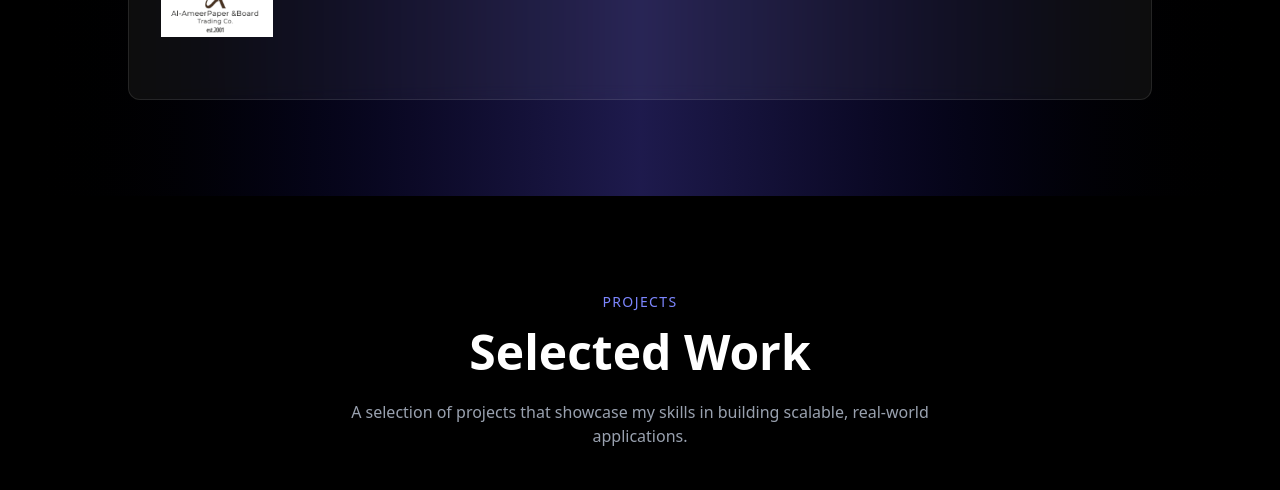
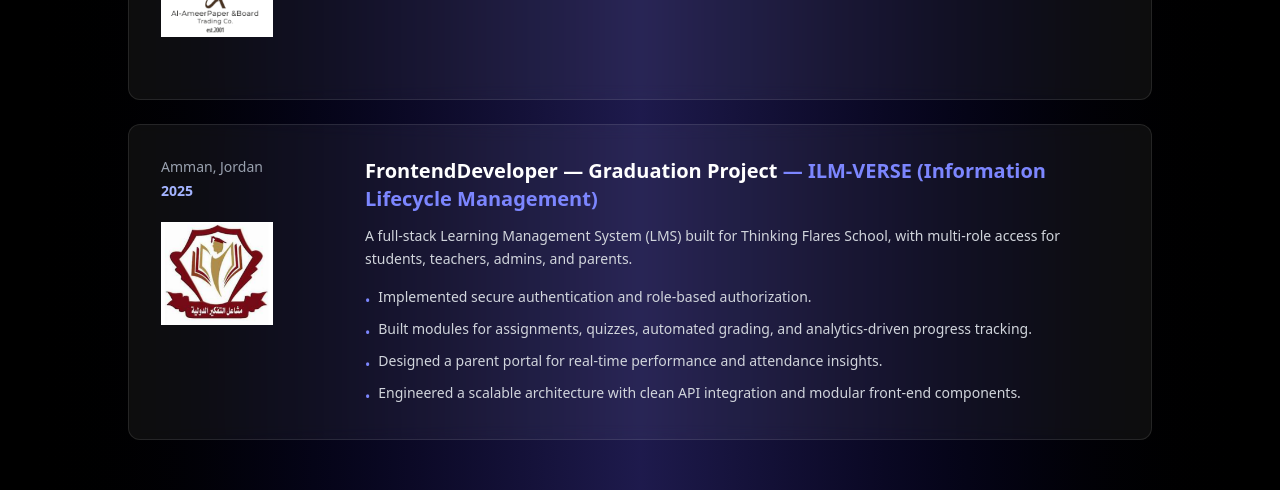
Before and after one commit to AnasGhnaim/portfolio, a Next.js app: page / in a window 1280 px wide. Shown: the part 4180-4670 px from the top of the page. Built offline with nearby package versions, Linux system fonts and the light colour scheme; no server answers.

Commit message:
edit exp secction

```diff
--- a/data/exp.ts
+++ b/data/exp.ts
@@ -71,4 +71,21 @@
       ],
       link: null,
     },
+    {
+      role: "FrontendDeveloper — Graduation Project",
+      company: "ILM-VERSE (Information Lifecycle Management)",
+      meta: "Amman, Jordan",
+      period: "2025",
+      logo: "/exp/ILM.png",
+      description:
+        "A full-stack Learning Management System (LMS) built for Thinking Flares School, with multi-role access for students, teachers, admins, and parents.",
+      bullets: [
+        "Implemented secure authentication and role-based authorization.",
+        "Built modules for assignments, quizzes, automated grading, and analytics-driven progress tracking.",
+        "Designed a parent portal for real-time performance and attendance insights.",
+        "Engineered a scalable architecture with clean API integration and modular front-end components.",
+      ],
+      link: { label: "View Project", href: "https://github.com/MohamadAbudraiea/ILM-Verse.git" },
+    },
+
   ];
```
Also changed, not shown: public/exp/ILM.png (added).
